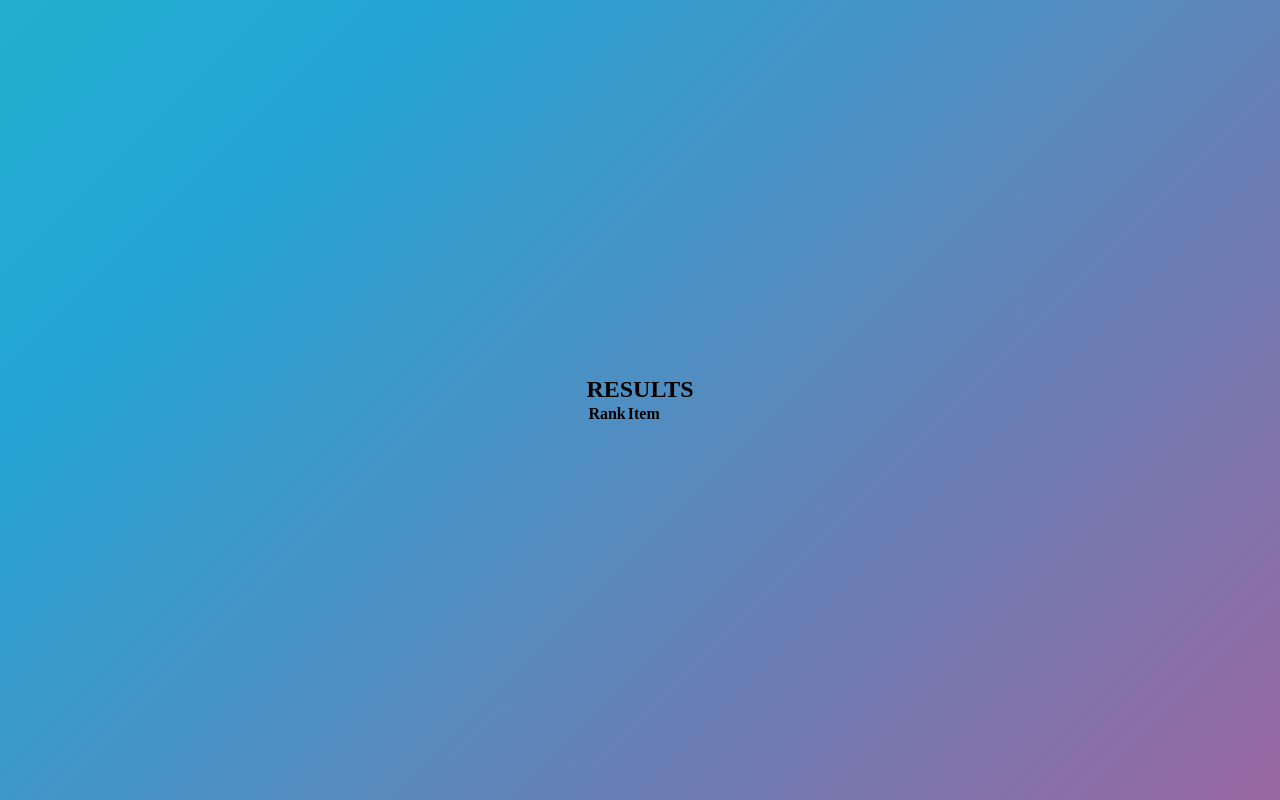
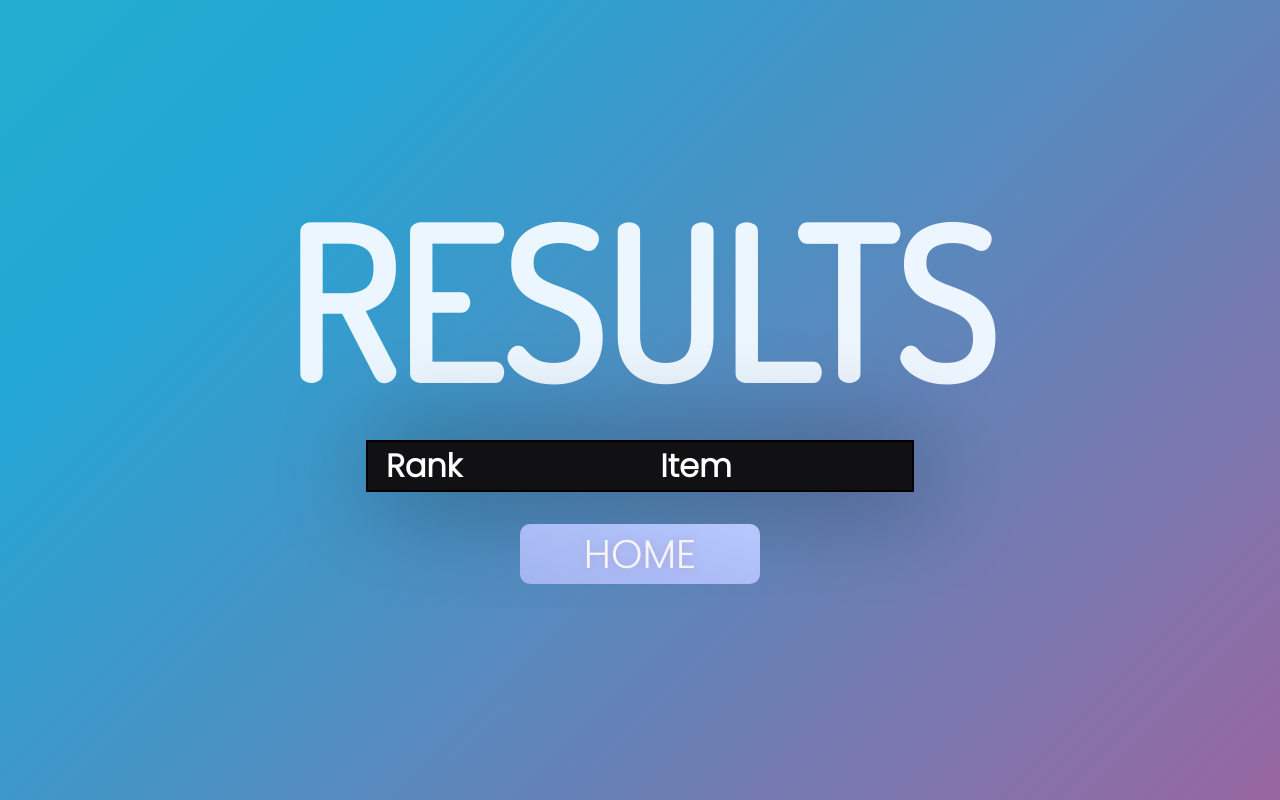
Before and after one commit to emblu3/RankMe, a Flask app: page /results in a window 1280 px wide. Run offline with Flask 2, Linux system fonts and the light colour scheme; lists and menus that the app fills with data are empty.

Commit message:
design result page

```diff
--- /dev/null
+++ b/static/css/results.css
@@ -0,0 +1,127 @@
+.displayContainer{
+    display: flex;
+    flex-direction: column;
+    align-items: center;
+}
+
+h1{
+    text-align: center;
+    font-size: 13rem;
+    font-family: 'Dosis', sans-serif;
+    color: rgba(240, 248, 255, 0.979);
+}
+
+
+.resultTable {
+    font-family: 'Poppins', 'sans-serif';
+    font-size: 1.5rem;
+    box-shadow: 10px 5px 100px rgba(0, 0, 0, 0.411);
+    z-index: 1;
+    border-collapse: collapse;
+    border: 2px solid #000;
+    text-align: center;
+    margin: .5rem 1rem 2rem 1rem;
+}
+
+#legend{
+    background: rgb(17, 17, 19);
+    color: rgb(255, 255, 255);
+    font-size: 2rem;
+    font-weight: bold;
+}
+
+#rank{
+    padding: 0 1rem;
+    width: 5rem;
+}
+#item{
+    padding: 0 1rem;
+    width: 25rem;
+}
+
+td{
+    border: 2px solid #000;
+    padding: 10px;
+    word-wrap: break-word;
+    max-width: 525px;
+}
+
+.resultTable tr:nth-child(odd){
+    background: #fcf5ff;
+}
+.resultTable tr:nth-child(even){
+    background: #fff0fd;
+}
+
+.indexContainer{
+    display: flex;
+    justify-content: center;
+    z-index: 1;
+}
+
+#homeBtn{
+    font-family: 'Poppins', 'sans-serif';
+    background: linear-gradient(
+        to right top,
+        rgba(187, 194, 255, 0.76),
+        rgb(183, 200, 255));
+    font-size: 2.5rem;
+    border-radius: 10px;
+    padding: 0px 4rem;
+    cursor: pointer;
+    border: transparent;
+    color: rgb(245, 245, 245);
+    text-shadow: 1px 1px 10px rgb(168, 162, 221);
+    transition: background-color 0.5s ease-out 0.1s , color 0.5s linear 0s, text-shadow 0.5s ease-out 0.1s ;
+    margin: 0 0 3rem 0;
+}
+
+#homeBtn:hover{
+    color: rgb(6, 6, 7);
+    background-color: rgb(205, 187, 255);
+    text-shadow: 2px 2px 10px rgb(221, 218, 255);
+}
+
+
+@media only screen and (max-width: 1050px) {
+    td{
+        max-width: 50vw;
+    }
+}
+
+@media only screen and (max-width: 775px) {
+    h1{
+        font-size: 26.8vw;
+    }
+}
+
+@media only screen and (max-width: 600px) {
+    td{
+        font-size: 4vw;
+    }
+}
+
+@media only screen and (max-width: 415px) {
+    #legend{
+        font-size: 2rem;
+    }
+    #rank{
+        padding: 0 1rem;
+    }
+    td{
+        font-size: 1rem;
+    }
+    #homeBtn{
+        font-size: 9.5vw;
+        padding: 0 15.8vw;
+    }
+}
+
+@media only screen and (max-width: 320px) {
+    #legend{
+        font-size: 10vw;
+    }
+    td{
+        font-size: 5vw;
+    }
+}
--- a/static/js/results.js
+++ b/static/js/results.js
@@ -18,3 +18,9 @@ let cells = document.querySelectorAll('.option');
 for (let i = 0; i < cells.length; ++i) {
     cells[i].innerHTML = result[i];
 }
+
+// animate table display
+$("table .bodyRow").hide();
+$("table .bodyRow").each(function(index){
+    $(this).delay(index*250).show(500);
+});
--- a/templates/results.html
+++ b/templates/results.html
@@ -3,19 +3,15 @@
 
 
 {% block head %}
-<title>Rank Mii</title>
-
+<link rel="stylesheet" href="{{ url_for('static', filename='css/results.css') }}">
 {% endblock %}
 
 
 
 {% block body %}
 <div class="displayContainer">
-    <div class='titleContainer'>
-        <h2>RESULTS</h2>
-    </div>
-    <div id="resultContainer">
-        <div class='rankSpace'>
+    <h1>RESULTS</h1>
+    <div class="resultContainer">
         <table class='resultTable'>
             <thead>
                 <tr id='legend'>
@@ -27,6 +23,10 @@
             </tbody>
         </table>
     </div>
+    <div class="indexContainer">
+        <a href="/" id="indexPage">
+          <button id='homeBtn' type="button">HOME</button>
+        </a>
     </div>
 </div>
 
```
Lines whose indentation alone changed are shown as unchanged.
